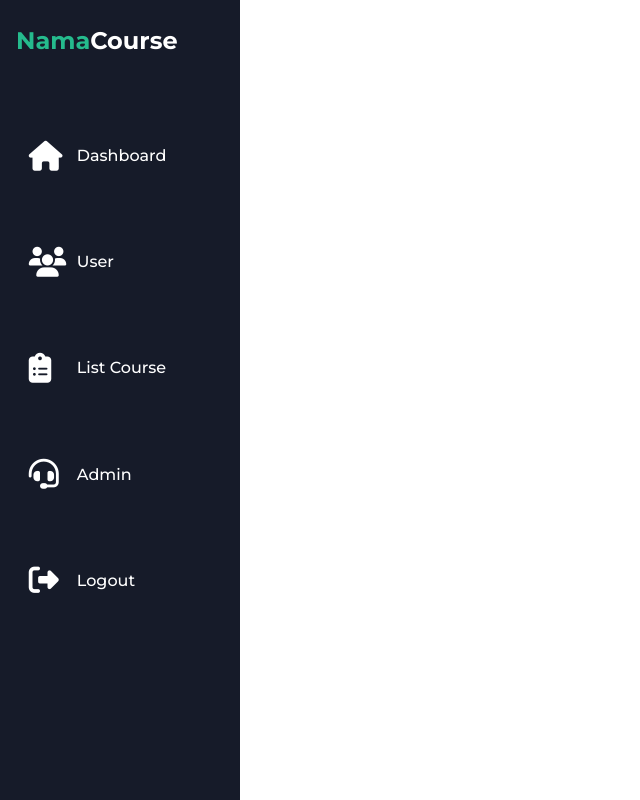
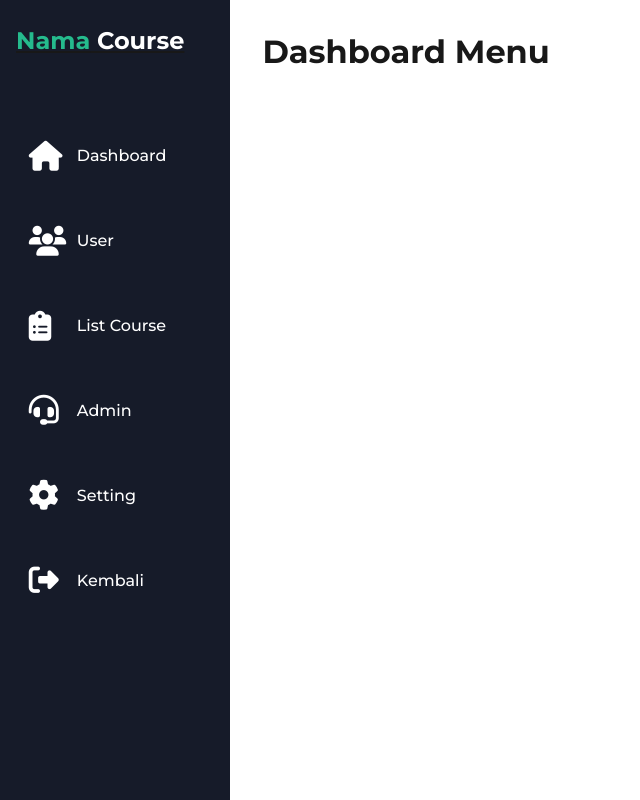
Before and after one commit to Gosman-santoso/course, a PHP site: page /dashboard.php in a window 1280 px wide. Shown: the whole page, without its empty margins (0-640 px from the left). Run offline with PHP 8.4, Linux system fonts and the light colour scheme; the visitor is signed in with stand-in values (Sample User, id 1); style sheets or scripts are compiled from the project's sources; some libraries are stand-ins or nearby versions.

Commit message:
dashboard admin update

```diff
--- /dev/null
+++ b/component/auth.php
@@ -0,0 +1,12 @@
+<?php
+session_start();
+
+if (!isset($_SESSION["login"])) {
+  header("Location: index.php");
+  exit;
+} else if (isset($_SESSION["login"])) {
+  if ($_SESSION["status"] !== "admin") {
+    header("Location: index.php");
+    exit;
+  }
+}
--- a/component/dashboard/sidebar.php
+++ b/component/dashboard/sidebar.php
@@ -21,8 +21,13 @@ $titles = [
     "fa-headset"
   ],
   [
-    "logout",
-    "logout.php",
+    "setting",
+    "setting-admin.php",
+    "fa-cog"
+  ],
+  [
+    "kembali",
+    "index.php",
     "fa-sign-out-alt"
   ]
 ];
@@ -31,7 +36,9 @@ $titles = [
 <div class="sidebar-section">
   <div class="sidebar d-flex flex-column">
     <div class="logo-container d-flex">
-      <h1 class="col-6 col-md-4 col-lg-4 navbar-title d-flex align-items-center lengthMd3" style="color: white;"><span class="color-primary">Nama</span> Course</h1>
+      <a href="index.php" class="col-6 col-md-4 col-lg-4 navbar-title d-flex align-items-center" style="white-space: nowrap">
+        <h1 class="lengthMd3" style="color: white;"><span class="color-primary">Nama</span> Course</h1>
+      </a>
     </div>
     <div class="list-container d-flex justify-content-between flex-column">
       <?php foreach ($titles as $title) : ?>
--- a/component/head.php
+++ b/component/head.php
@@ -4,5 +4,9 @@
 <link rel="stylesheet" href="public/style/global.css">
 <link rel="stylesheet" href="public/style/component.css">
 <link rel="stylesheet" href="public/style/dashboard.css">
+<link rel="stylesheet" href="public/style/list-user.css">
+<link rel="stylesheet" href="public/style/list-course.css">
+<link rel="stylesheet" href="public/style/list-admin.css">
+<link rel="stylesheet" href="public/style/setting-admin.css">
 <link rel="preconnect" href="https://fonts.gstatic.com">
 <link href="https://fonts.googleapis.com/css2?family=Montserrat:wght@500;600;700&display=swap" rel="stylesheet">
--- a/component/navbar.php
+++ b/component/navbar.php
@@ -25,11 +25,11 @@ $isLogin = isset($_SESSION["login"]);
         <a href="login.php" class="color-primary text-decoration-none">Login</a>
         <a href="register.php" class="color-primary text-decoration-none border-button">Register</a>
       <?php } else if ($_SESSION["status"] == "user") { ?>
-        <a href="logout.php" class="color-primary text-decoration-none">Logout</a>
+        <a href="logout.php" class="color-primary text-decoration-none" onclick="confirm('Apakah anda yakin?')">Logout</a>
 
       <?php } else if ($_SESSION["status"] == "admin") { ?>
         <a href="dashboard.php" class="color-primary text-decoration-none">Dashboard</a>
-        <a href="logout.php" class="color-primary text-decoration-none">Logout</a>
+        <a href="logout.php" class="color-primary text-decoration-none" onclick="confirm('Apakah anda yakin?')">Logout</a>
       <?php } ?>
     </div>
 
--- a/dashboard.php
+++ b/dashboard.php
@@ -1,3 +1,5 @@
+<?php require "component/auth.php" ?>
+
 <!DOCTYPE html>
 <html lang="en">
 
@@ -7,8 +9,17 @@
 </head>
 
 <body>
-  <?php include_once('component/dashboard/sidebar.php'); ?>
+  <div class="d-flex">
+    <?php include_once('component/dashboard/sidebar.php'); ?>
 
+    <div class="dashboard-layout">
+      <h1>Dashboard Menu</h1>
+
+      <!-- tulis disini -->
+
+    </div>
+
+  </div>
   <?php include_once('component/script.php') ?>
 </body>
 
--- a/login.php
+++ b/login.php
@@ -19,7 +19,8 @@ if (isset($_POST["login"])) {
 
       $_SESSION["login"] = true;
       $_SESSION["id"] = $row["id"];
-      $_SESSION["name"] = $row["gmail"];
+      $_SESSION["name"] = $row["name"];
+      $_SESSION["gmail"] = $row["gmail"];
       $_SESSION["status"] = $row["status"];
 
       header("Location: index.php");
--- a/public/style/dashboard.css
+++ b/public/style/dashboard.css
@@ -1,7 +1,7 @@
 .sidebar-section {
   position: relative;
   left: 0;
-  width: 15em;
+  width: 18%;
   min-height: 100vh;
   height: 100%;
 }
@@ -49,4 +49,8 @@
 .sidebar-section .sidebar .list-container .list:hover {
   background: #25bb8d;
 }
+
+.dashboard-layout {
+  padding: 2em;
+}
 /*# sourceMappingURL=dashboard.css.map */
--- a/public/style/dashboard.scss
+++ b/public/style/dashboard.scss
@@ -3,7 +3,7 @@ $primary-color: #25bb8d;
 .sidebar-section {
   position: relative;
   left: 0;
-  width: 15em;
+  width: 18%;
   min-height: 100vh;
   height: 100%;
 
@@ -49,3 +49,7 @@ $primary-color: #25bb8d;
     }
   }
 }
+
+.dashboard-layout {
+  padding: 2em;
+}
--- a/public/style/global.css
+++ b/public/style/global.css
@@ -107,6 +107,10 @@ body {
 
 .dot-5 {
   -webkit-line-clamp: 5;
+}
+
+.white-space-nowrap {
+  white-space: nowrap;
 }
 
 .cursor-pointer {
--- a/public/style/global.scss
+++ b/public/style/global.scss
@@ -103,6 +103,10 @@ body {
 
 .dot-5 {
   -webkit-line-clamp: 5;
+}
+
+.white-space-nowrap {
+  white-space: nowrap;
 }
 
 // button
```
Also changed, not shown: list-course.php (+10 -1 lines), list-user.php (+10 -1 lines), setting-admin.php (added, +24 -0 lines), public/style/setting-admin.css (added), 2 other files.
